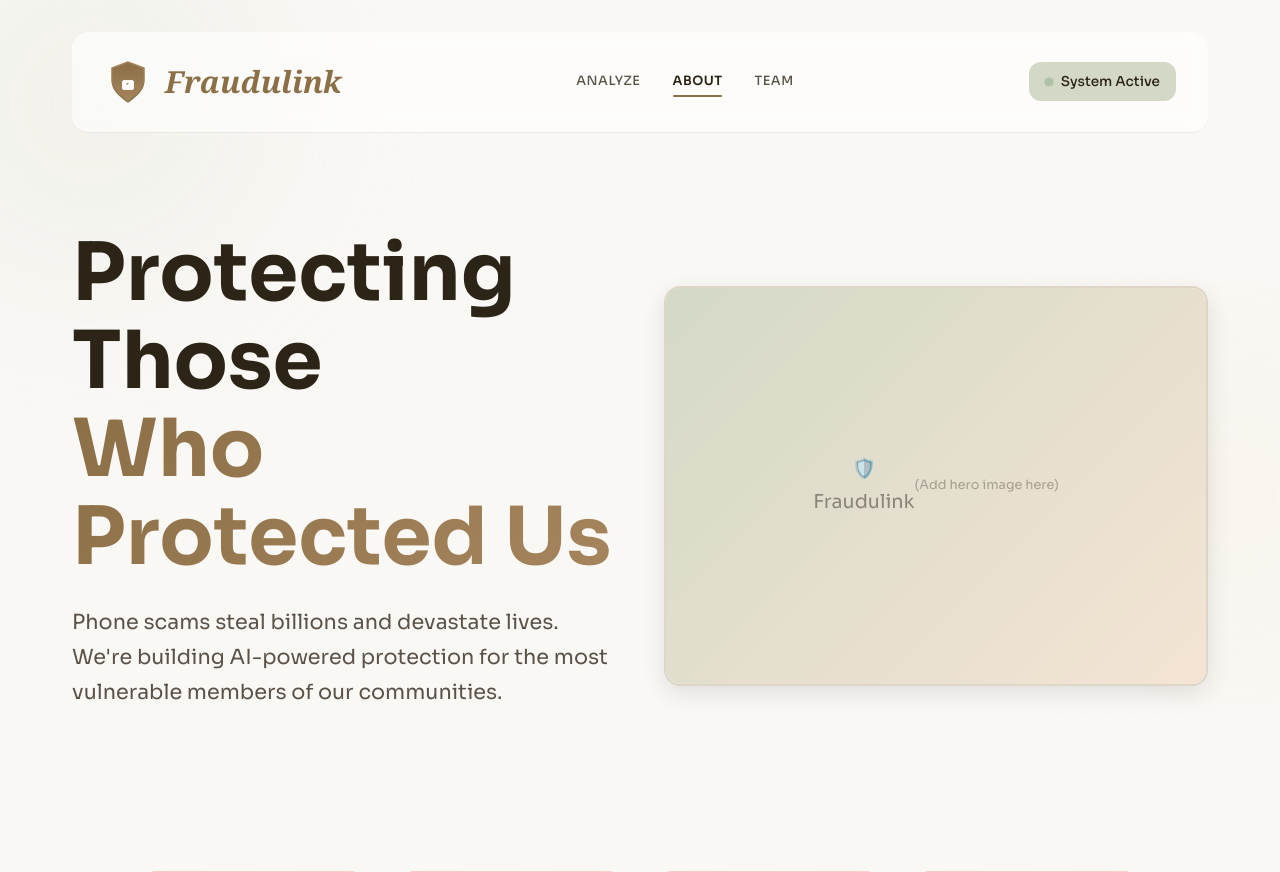
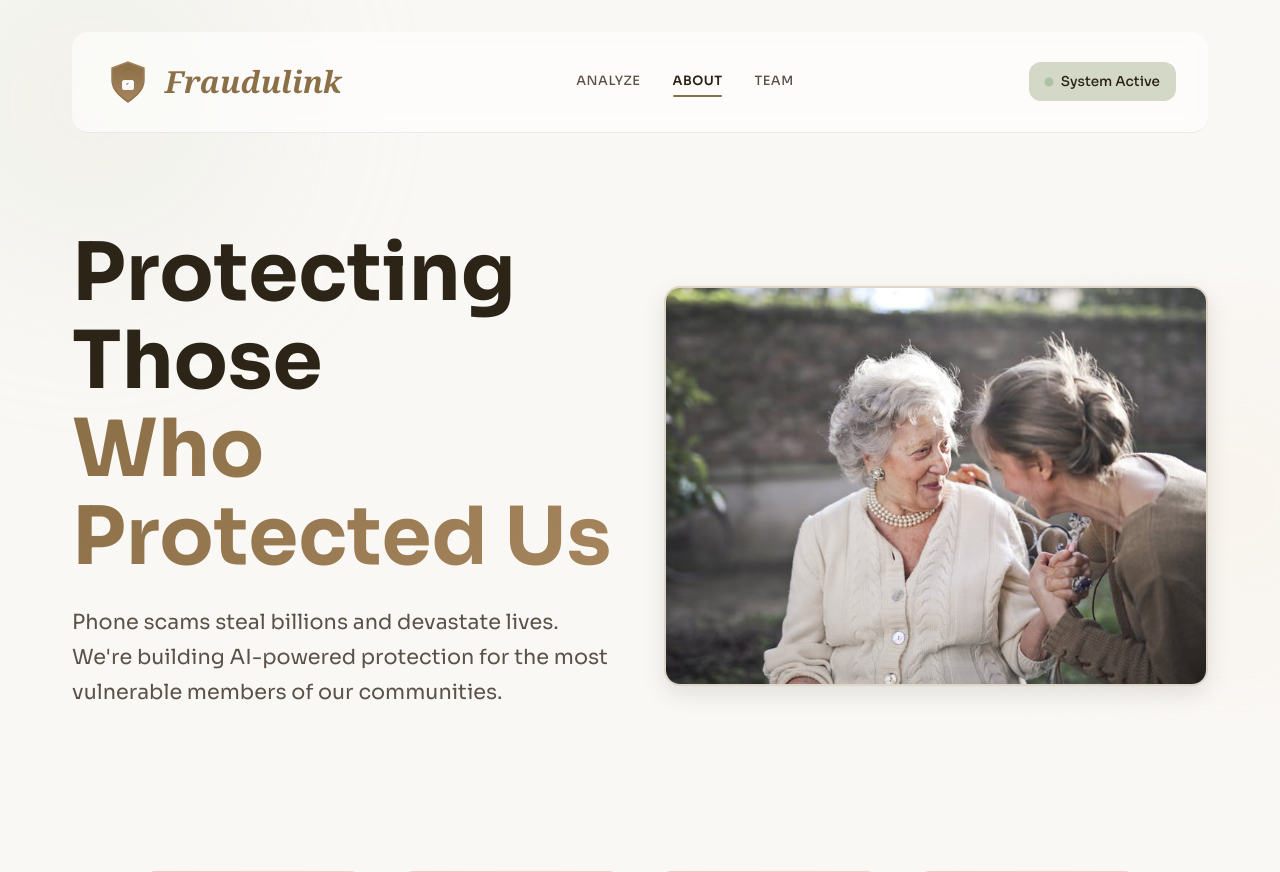
Before and after one commit to nelgamacie/FRAUDULINK, a Flask app: page /about in a window 1280 px wide. Shown: the top 872 px of the page. Run offline with Flask 3, Linux system fonts and the light colour scheme; parts of the project's set-up code (start-up, migrations or seed data) failed here and were passed over.

Commit message:
image addition

```diff
--- a/templates/about.html
+++ b/templates/about.html
@@ -568,10 +568,7 @@
                 </p>
             </div>
             <div class="about-hero-image">
-                <!-- Placeholder: Add your image to static/images/hero.jpg -->
-                <div style="width: 100%; height: 100%; background: linear-gradient(135deg, var(--pastel-sage), var(--pastel-peach)); display: flex; align-items: center; justify-content: center; color: var(--text-muted); font-size: 1.2rem; text-align: center; padding: 2rem;">
-                    🛡️<br>Fraudulink<br><small style="font-size: 0.8rem; opacity: 0.7;">(Add hero image here)</small>
-                </div>
+                <img src="{{ url_for('static', filename='images/hero-elderly.jpg') }}" alt="Elderly woman with her caregiver - protecting those who protected us">
             </div>
         </section>
 
```
Also changed, not shown: static/images/hero-elderly.jpg (added).
